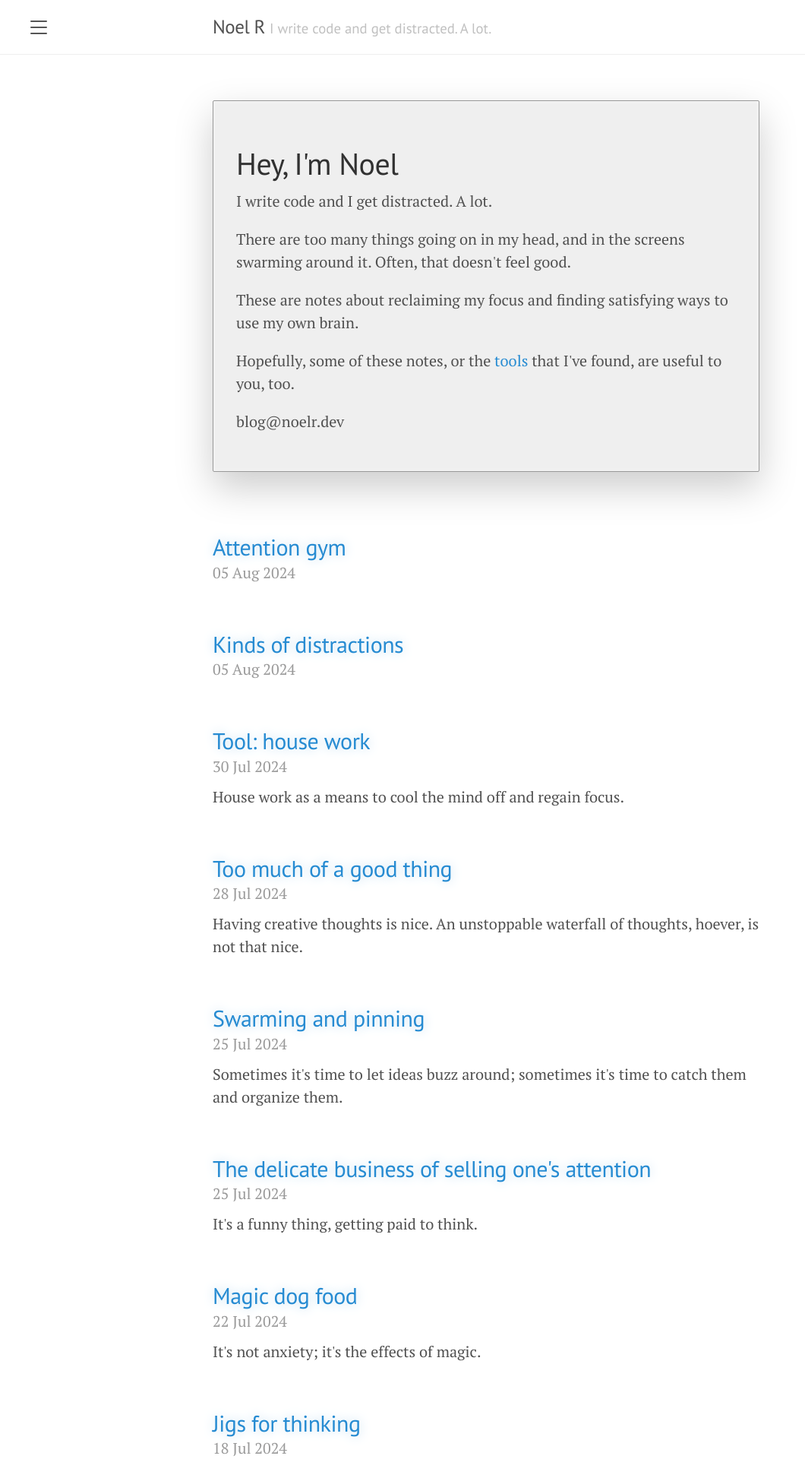
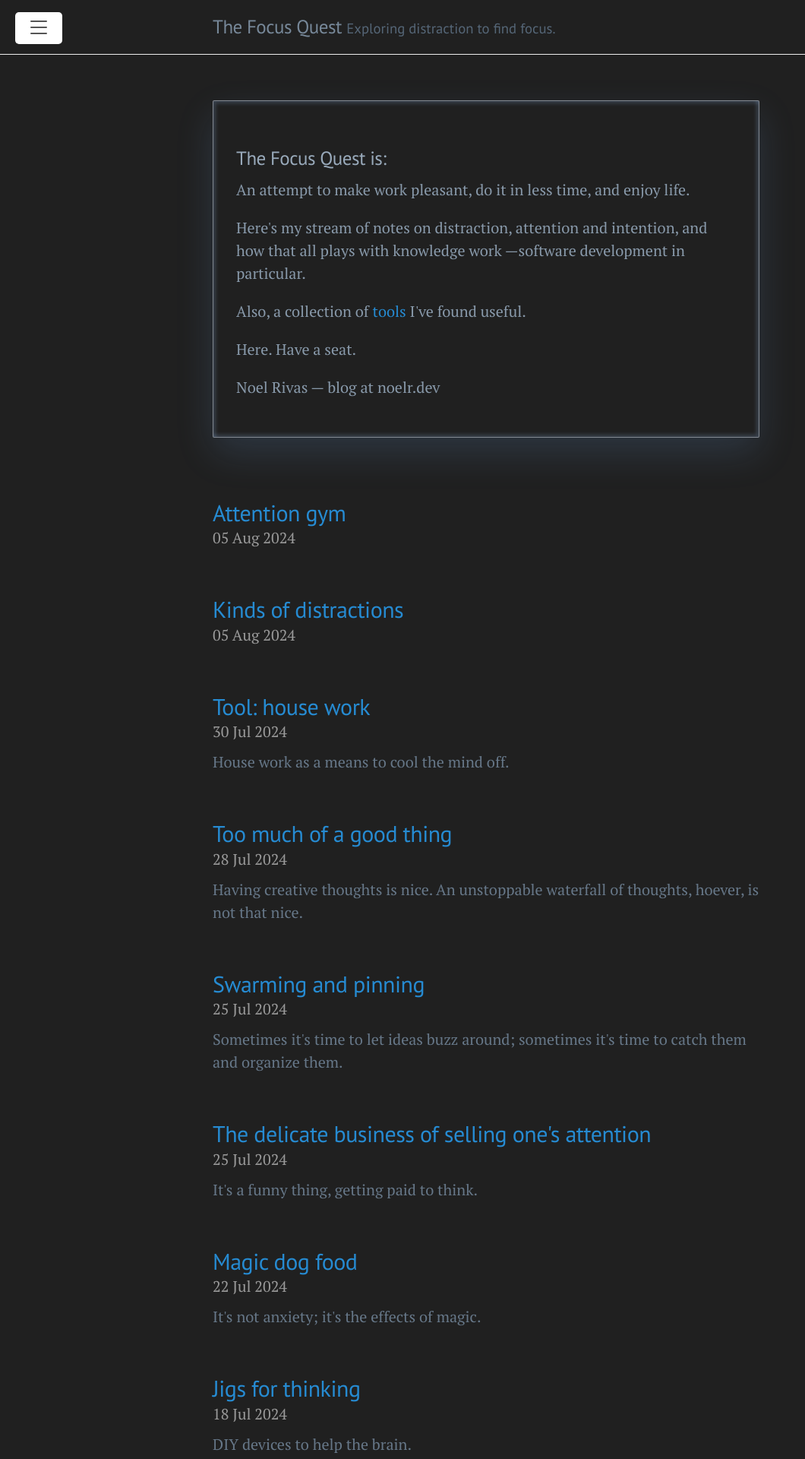
Before and after one commit to noelrivasc/blog, a Jekyll site: the page built from index.html, in a window 1280 px wide. Shown: the top 1920 px of the page at 76% size, without its empty margins (0-1060 px from the left). Built offline with Jekyll 4.4.1, drawn with Linux system fonts in a browser that asks for light colours; the list of posts is cut into pages by our own code.

Commit message:
Renamed to the focus quest. Started editing styles to turn dark with a tinge of blue. Edited intro.

```diff
--- a/_config.yml
+++ b/_config.yml
@@ -1,7 +1,7 @@
 # Setup
-title:               "Noel R"
-tagline:             "I write code and get distracted. A lot."
-url:                 https://noelr.dev
+title:               "The Focus Quest"
+tagline:             "Exploring distraction to find focus."
+url:                 https://thefocus.quest
 baseurl:             ''
 paginate:            20
 permalink:           pretty
--- a/_posts/2024-07-30-tools-manual-work.md
+++ b/_posts/2024-07-30-tools-manual-work.md
@@ -3,10 +3,10 @@ layout: post
 title: 'Tool: house work'
 date: 2024-07-30 21:30 -0600
 categories: tools
-summary: House work as a means to cool the mind off and regain focus.
+summary: House work as a means to cool the mind off.
 ---
 
-_House work as a means to cool the mind off and regain focus._
+_House work as a means to cool the mind off and reclaim attention._
 
 Attention —or at least the way I experience attention— is a funny phenomenon. It feels as if it were a physical thing, an object that moves in and out of my body.
 
--- a/index.html
+++ b/index.html
@@ -4,12 +4,12 @@ title: Home
 ---
 
 <div class="presentation">
-  <h1>Hey, I'm Noel</h1>
-  <p>I write code and I get distracted. A lot.</p>
-  <p>There are too many things going on in my head, and in the screens swarming around it. Often, that doesn't feel good.</p>
-  <p>These are notes about reclaiming my focus and finding satisfying ways to use my own brain.</p>
-  <p>Hopefully, some of these notes, or the <a href="/tools">tools</a> that I've found, are useful to you, too.</p>
-  <p>blog@noelr.dev</p>
+  <h3>The Focus Quest is:</h3>
+  <p>An attempt to make work pleasant, do it in less time, and enjoy life.</p>
+  <p>Here's my stream of notes on distraction, attention and intention, and how that all plays with knowledge work —software development in particular.</p>
+  <p>Also, a collection of <a href="/tools">tools</a> I've found useful.</p>
+  <p>Here. Have a seat.</p>
+  <p>Noel Rivas — blog at noelr.dev</p>
 </div>
 
 <div class="posts">
--- a/public/css/noelr.css
+++ b/public/css/noelr.css
@@ -1,10 +1,34 @@
+.masthead .masthead-title a {
+  color: #789;
+}
+
+.masthead .masthead-title small {
+  color: #567;
+}
+
+.wrap {
+  background-color: rgb(32, 32, 32);
+}
+
 .presentation {
-  border: 1px solid #999;
+  border: 1px solid rgba(230, 240, 255, .5);
   border-radius: 2px;
   padding: 1.5em;
   margin-bottom: 4em;
-  background-color: #efefef;
-  box-shadow: 0 20px 50px #ccc, inset 2px 2px 5px rgba(255, 255, 255, .25), inset -2px -2px 5px rgba(255, 255, 255, .25);
+  background-color: rgb(32, 32, 32);
+  box-shadow: 0 20px 50px rgba(120, 180, 255, .15), inset 3px 3px 5px rgba(160, 200, 255, .2), inset -3px -3px 5px rgba(160, 200, 255, .2);
+}
+
+.presentation h3 {
+  color: #9ab;
+}
+
+.presentation p {
+  color: #89a;
+}
+
+.posts {
+  padding-bottom: 4em;
 }
 
 .posts .post {
@@ -13,7 +37,6 @@
 
 .post-title a {
   color: #268bd2;
-  text-shadow: 0px 0px 15px #b7d7eb;
 }
 
 .post-date {
@@ -23,6 +46,7 @@
 
 .post-summary {
   margin-bottom: 0;
+  color: #678;
 }
 
 .tools-sidebar {
```
